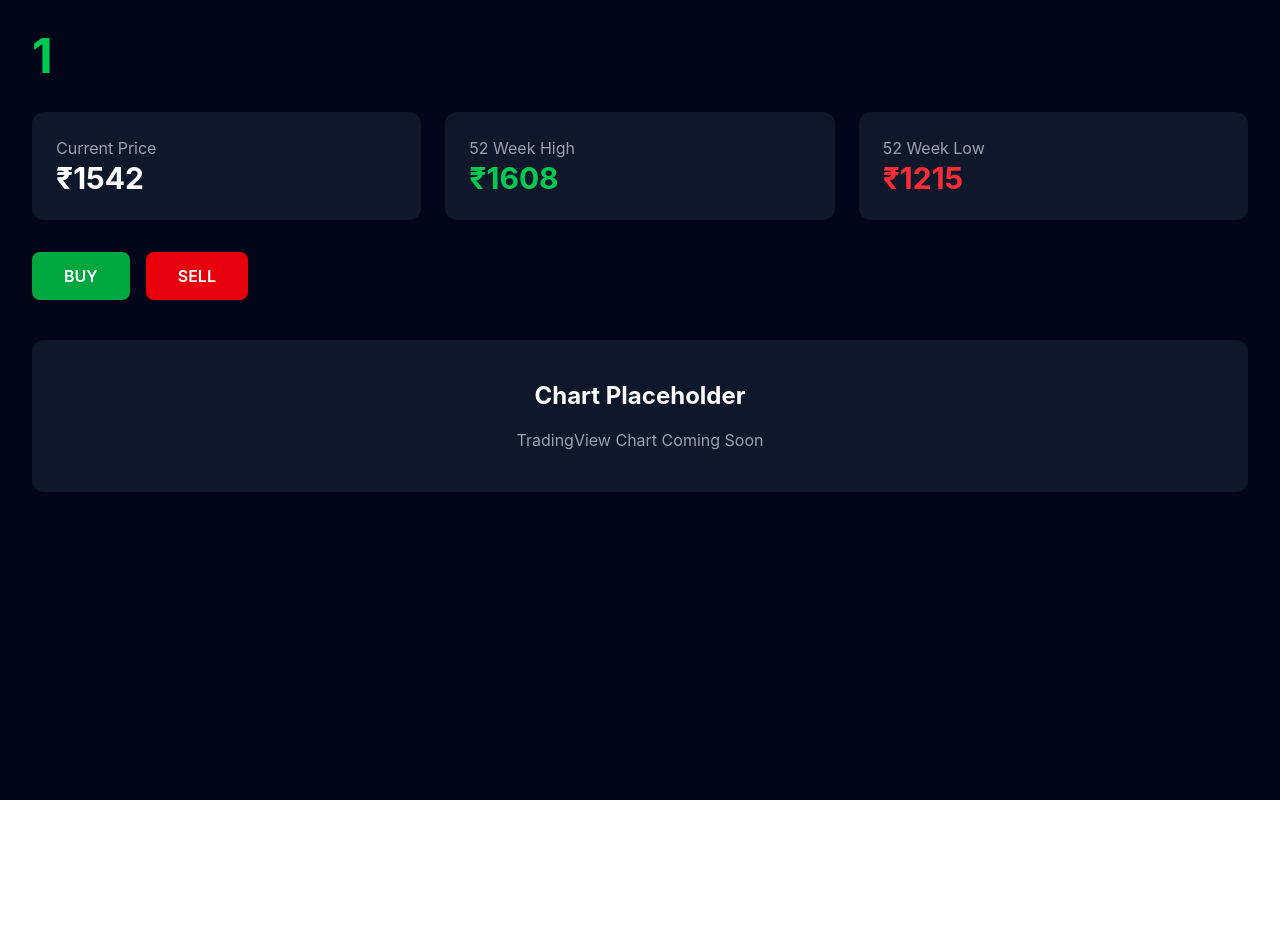
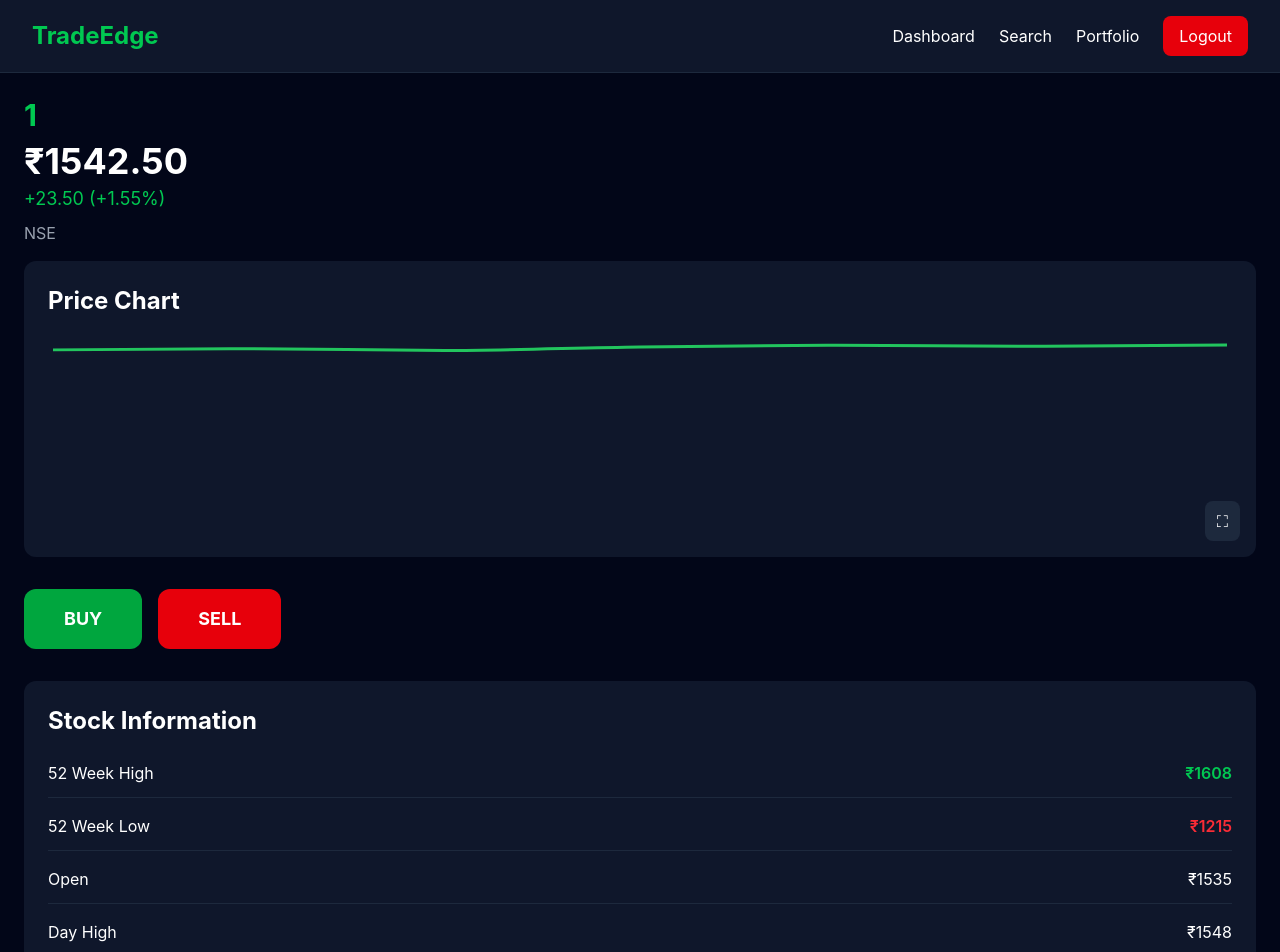
Before and after one commit to nareshchole2004-hub/TradeEdge, a React (Vite) app in the folder client/: page /stock/1 in a window 1280 px wide. Shown: the top 952 px of the page. Before the commit the page ends 800 px from the top, so only its background shows below. Built offline with nearby package versions, Linux system fonts and the light colour scheme.

Commit message:
Redesign stock details page with chart and portfolio navigation

```diff
--- a/client/package.json
+++ b/client/package.json
@@ -15,6 +15,7 @@
     "react": "^19.2.6",
     "react-dom": "^19.2.6",
     "react-router-dom": "^7.17.0",
+    "recharts": "^3.8.1",
     "tailwindcss": "^4.3.0"
   },
   "devDependencies": {
--- a/client/src/App.jsx
+++ b/client/src/App.jsx
@@ -5,6 +5,7 @@ import Register from "./pages/Register";
 import Dashboard from "./pages/Dashboard";
 import Search from "./pages/Search";
 import StockDetails from "./pages/StockDetails";
+import Portfolio from "./pages/Portfolio";
 
 function App() {
   return (
@@ -14,8 +15,8 @@ function App() {
         <Route path="/register" element={<Register />} />
         <Route path="/dashboard" element={<Dashboard />} />
         <Route path="/search" element={<Search />} />
-
         <Route path="/stock/:symbol" element={<StockDetails />} />
+        <Route path="/portfolio" element={<Portfolio />} />
       </Routes>
     </BrowserRouter>
   );
--- /dev/null
+++ b/client/src/components/Navbar.jsx
@@ -0,0 +1,52 @@
+import { Link } from "react-router-dom";
+
+function Navbar() {
+  const handleLogout = () => {
+    localStorage.removeItem("token");
+    window.location.href = "/";
+  };
+
+  return (
+    <nav className="bg-slate-900 border-b border-slate-800 px-8 py-4 flex justify-between items-center">
+
+      <h1 className="text-2xl font-bold text-green-500">
+        TradeEdge
+      </h1>
+
+      <div className="flex items-center gap-6">
+
+        <Link
+          to="/dashboard"
+          className="text-white hover:text-green-500"
+        >
+          Dashboard
+        </Link>
+
+        <Link
+          to="/search"
+          className="text-white hover:text-green-500"
+        >
+          Search
+        </Link>
+
+        <Link
+          to="/portfolio"
+          className="text-white hover:text-green-500"
+        >
+          Portfolio
+        </Link>
+
+        <button
+          onClick={handleLogout}
+          className="bg-red-600 hover:bg-red-700 px-4 py-2 rounded-lg"
+        >
+          Logout
+        </button>
+
+      </div>
+
+    </nav>
+  );
+}
+
+export default Navbar;
--- /dev/null
+++ b/client/src/components/StockChart.jsx
@@ -0,0 +1,33 @@
+import {
+  ResponsiveContainer,
+  LineChart,
+  Line,
+} from "recharts";
+
+function StockChart() {
+  const data = [
+    { price: 1500 },
+    { price: 1510 },
+    { price: 1495 },
+    { price: 1525 },
+    { price: 1540 },
+    { price: 1530 },
+    { price: 1542 },
+  ];
+
+  return (
+    <ResponsiveContainer width="100%" height={200}>
+      <LineChart data={data}>
+        <Line
+          type="monotone"
+          dataKey="price"
+          stroke="#22c55e"
+          strokeWidth={3}
+          dot={false}
+        />
+      </LineChart>
+    </ResponsiveContainer>
+  );
+}
+
+export default StockChart;
--- /dev/null
+++ b/client/src/pages/Portfolio.jsx
@@ -0,0 +1,90 @@
+import { useEffect, useState } from "react";
+import axios from "axios";
+import Navbar from "../components/Navbar";
+
+function Portfolio() {
+  const [portfolio, setPortfolio] = useState(null);
+
+  useEffect(() => {
+    const fetchPortfolio = async () => {
+      try {
+        const token = localStorage.getItem("token");
+
+        const res = await axios.get(
+          "http://localhost:5000/api/portfolio",
+          {
+            headers: {
+              Authorization: `Bearer ${token}`,
+            },
+          }
+        );
+
+        setPortfolio(res.data);
+      } catch (error) {
+        console.error(error);
+      }
+    };
+
+    fetchPortfolio();
+  }, []);
+
+  return (
+    <div className="min-h-screen bg-slate-950 text-white">
+
+      <Navbar />
+
+      <div className="p-8">
+
+        <h1 className="text-4xl font-bold text-green-500 mb-8">
+          Portfolio
+        </h1>
+
+        {portfolio && (
+          <div className="grid grid-cols-1 md:grid-cols-3 gap-6">
+
+            <div className="bg-slate-900 p-6 rounded-xl">
+              <h2 className="text-gray-400">
+                Balance
+              </h2>
+
+              <p className="text-3xl font-bold">
+                ₹{portfolio.balance}
+              </p>
+            </div>
+
+            <div className="bg-slate-900 p-6 rounded-xl">
+              <h2 className="text-gray-400">
+                Invested Amount
+              </h2>
+
+              <p className="text-3xl font-bold">
+                ₹{portfolio.investedAmount}
+              </p>
+            </div>
+
+            <div className="bg-slate-900 p-6 rounded-xl">
+              <h2 className="text-gray-400">
+                Total PnL
+              </h2>
+
+              <p
+                className={`text-3xl font-bold ${
+                  portfolio.totalPnL >= 0
+                    ? "text-green-500"
+                    : "text-red-500"
+                }`}
+              >
+                ₹{portfolio.totalPnL}
+              </p>
+            </div>
+
+          </div>
+        )}
+
+      </div>
+
+    </div>
+  );
+}
+
+export default Portfolio;
--- a/client/src/pages/Search.jsx
+++ b/client/src/pages/Search.jsx
@@ -1,5 +1,6 @@
 import { useState } from "react";
 import { useNavigate } from "react-router-dom";
+import Navbar from "../components/Navbar";
 
 function Search() {
   const [search, setSearch] = useState("");
@@ -23,7 +24,11 @@ function Search() {
   );
 
   return (
-    <div className="min-h-screen bg-slate-950 text-white p-8">
+    <div className="min-h-screen bg-slate-950 text-white">
+
+    <Navbar />
+
+    <div className="p-8">
       <h1 className="text-4xl font-bold text-green-500 mb-8">Search Stocks</h1>
 
       <input
@@ -46,6 +51,7 @@ function Search() {
         ))}
       </div>
     </div>
+    </div>
   );
 }
 
--- a/client/src/pages/StockDetails.jsx
+++ b/client/src/pages/StockDetails.jsx
@@ -1,73 +1,121 @@
 import { useParams } from "react-router-dom";
+import Navbar from "../components/Navbar";
+import StockChart from "../components/StockChart";
 
 function StockDetails() {
   const { symbol } = useParams();
 
   return (
-    <div className="min-h-screen bg-slate-950 text-white p-8">
+    <div className="min-h-screen bg-slate-950 text-white">
+      <Navbar />
 
-      <h1 className="text-5xl font-bold text-green-500 mb-8">
+      <div className="p-6 max-w-8xl mx-auto">
+
+        {/* Stock Header */}
+        <div className="mb-4">
+
+          <h1 className="text-3xl font-bold text-green-500">
             {symbol}
           </h1>
 
-      <div className="grid grid-cols-1 md:grid-cols-3 gap-6">
+          <p className="text-4xl font-bold mt-2">
+            ₹1542.50
+          </p>
 
-        <div className="bg-slate-900 p-6 rounded-xl">
-          <h2 className="text-gray-400">
-            Current Price
-          </h2>
+          <p className="text-green-500 text-lg mt-1">
+            +23.50 (+1.55%)
+          </p>
 
-          <p className="text-3xl font-bold">
-            ₹1542
+          <p className="text-gray-400 mt-2">
+            NSE
           </p>
-        </div>
-
-        <div className="bg-slate-900 p-6 rounded-xl">
-          <h2 className="text-gray-400">
-            52 Week High
-          </h2>
-
-          <p className="text-3xl font-bold text-green-500">
-            ₹1608
-          </p>
-        </div>
-
-        <div className="bg-slate-900 p-6 rounded-xl">
-          <h2 className="text-gray-400">
-            52 Week Low
-          </h2>
-
-          <p className="text-3xl font-bold text-red-500">
-            ₹1215
-          </p>
-        </div>
 
         </div>
 
-      <div className="mt-8 flex gap-4">
+        {/* Chart Section */}
+        <div className="relative bg-slate-900 rounded-xl p-6 mb-8">
 
-        <button className="bg-green-600 hover:bg-green-700 px-8 py-3 rounded-lg font-semibold">
+          <h2 className="text-2xl font-bold mb-4">
+            Price Chart
+          </h2>
+
+          <StockChart />
+
+          <button
+            onClick={() =>
+              window.open(
+                `https://www.tradingview.com/chart/?symbol=NSE:${symbol}`,
+                "_blank"
+              )
+            }
+            className="absolute bottom-4 right-4 bg-slate-800 hover:bg-slate-700 px-3 py-2 rounded-lg"
+          >
+            ⛶
+          </button>
+
+        </div>
+
+        {/* Buy Sell Buttons */}
+        <div className="flex gap-4 mb-8">
+
+          <button className="bg-green-600 hover:bg-green-700 px-10 py-4 rounded-xl font-bold text-lg">
             BUY
           </button>
 
-        <button className="bg-red-600 hover:bg-red-700 px-8 py-3 rounded-lg font-semibold">
+          <button className="bg-red-600 hover:bg-red-700 px-10 py-4 rounded-xl font-bold text-lg">
             SELL
           </button>
 
         </div>
 
-      <div className="mt-10 bg-slate-900 rounded-xl p-10 text-center">
+        {/* Stock Information */}
+        <div className="bg-slate-900 rounded-xl p-6">
 
-        <h2 className="text-2xl font-bold mb-4">
-          Chart Placeholder
+          <h2 className="text-2xl font-bold mb-6">
+            Stock Information
           </h2>
 
-        <p className="text-gray-400">
-          TradingView Chart Coming Soon
-        </p>
+          <div className="space-y-4">
+
+            <div className="flex justify-between border-b border-slate-800 pb-3">
+              <span>52 Week High</span>
+              <span className="text-green-500 font-semibold">
+                ₹1608
+              </span>
+            </div>
+
+            <div className="flex justify-between border-b border-slate-800 pb-3">
+              <span>52 Week Low</span>
+              <span className="text-red-500 font-semibold">
+                ₹1215
+              </span>
+            </div>
+
+            <div className="flex justify-between border-b border-slate-800 pb-3">
+              <span>Open</span>
+              <span>₹1535</span>
+            </div>
+
+            <div className="flex justify-between border-b border-slate-800 pb-3">
+              <span>Day High</span>
+              <span>₹1548</span>
+            </div>
+
+            <div className="flex justify-between border-b border-slate-800 pb-3">
+              <span>Day Low</span>
+              <span>₹1528</span>
+            </div>
+
+            <div className="flex justify-between">
+              <span>Previous Close</span>
+              <span>₹1519</span>
+            </div>
 
           </div>
 
+        </div>
+
+      </div>
     </div>
   );
 }
```
Also changed, not shown: client/src/pages/Dashboard.jsx (+29 -93 lines), 1 other file (tests, documents, lock files or other folders). Lines whose indentation alone changed are shown as unchanged.
